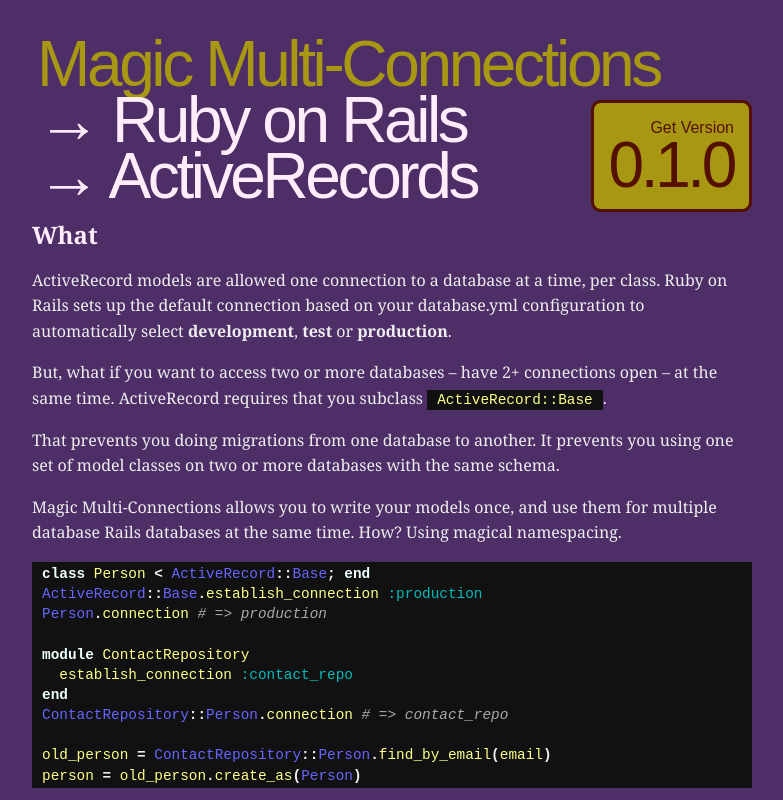
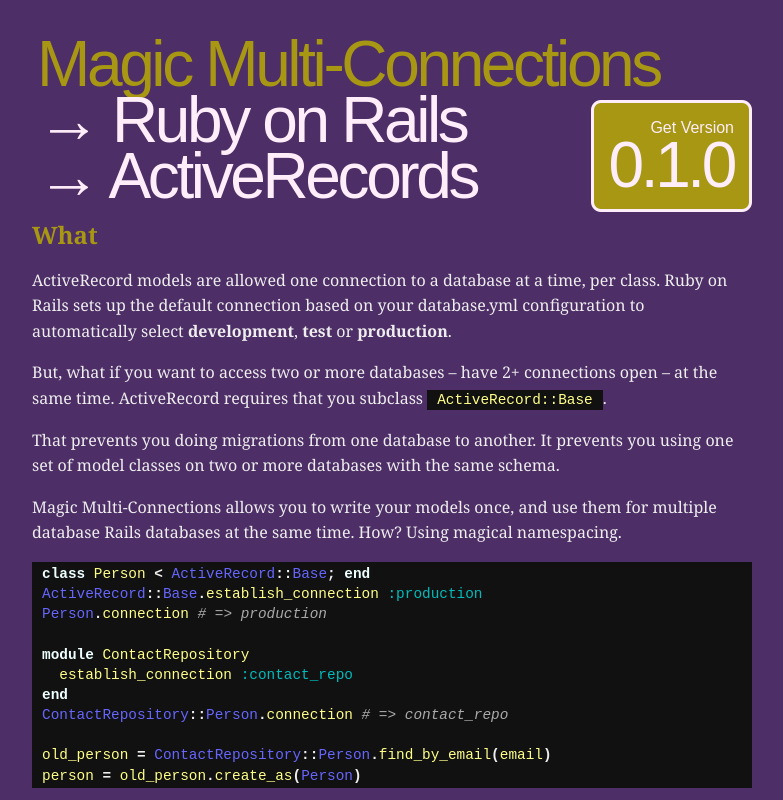
Before and after one commit to drnic/magic_multi_connections, a plain HTML site: page website/index.html in a window 1280 px wide. Shown: the top 800 px of the page, without its empty margins (248-1031 px from the left). Drawn offline with Linux system fonts and the light colour scheme.

Commit message:
Changed some colours
git-svn-id: svn+ssh://rubyforge.org/var/svn/magicmodels/magic_multi_connections/trunk@86 de3bcc45-6e19-0410-94f5-955a5e68fca2

```diff
--- a/website/stylesheets/screen.css
+++ b/website/stylesheets/screen.css
@@ -7,7 +7,7 @@
   color: #eee;
 }
 h1, h2, h3, h4, h5, h6 {
-  color: #FFEDFA;
+  color: #A79712;
 }
 h1 {
   font-family: sans-serif;
@@ -16,6 +16,7 @@
   line-height: 0.8em;
   letter-spacing: -0.1ex;
 	margin: 5px;
+  color: #FFEDFA;
 }
 h1.primary {
   color: #A79712;
@@ -104,12 +105,12 @@
   text-align: right;
   font-family: sans-serif;
   font-weight: normal;
-  color: #510;
+  color: #FFEDFA;
   background-color: #A79712;
   padding: 15px 20px 10px 20px;
   margin: 0 auto;
 	margin-top: 15px;
-  border: 3px solid #510;
+  border: 3px solid #FFEDFA;
 }
 
 #version .numbers {
@@ -121,7 +122,7 @@
 
 #version a {
   text-decoration: none;
-  color: #510;
+  color: #FFEDFA;
 }
 
 .clickable {
```
